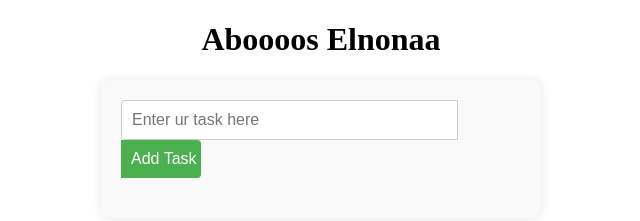
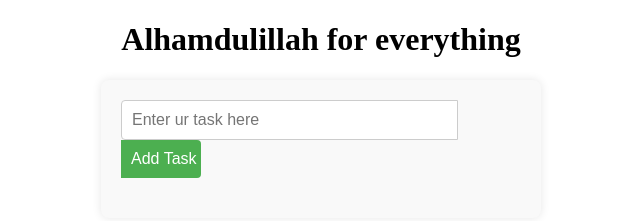
Before and after one commit to Hx00h4nf1/Simple_Note_Taking, a plain HTML site: page index.html in a window 1280 px wide. Shown: the whole page, without its empty margins (319-959 px from the left). Drawn offline with Linux system fonts and the light colour scheme.

Commit message:
Update index.html

```diff
--- a/index.html
+++ b/index.html
@@ -7,7 +7,7 @@
     <link rel="stylesheet" href="style.css">
 </head>
 <body>
-    <h1 style="text-align: center;">Aboooos Elnonaa</h1>
+    <h1 style="text-align: center;">Alhamdulillah for everything</h1>
     <div class="container">
             <div class="form">
                 <input type="text" class="input" placeholder="Enter ur task here" required>
```
